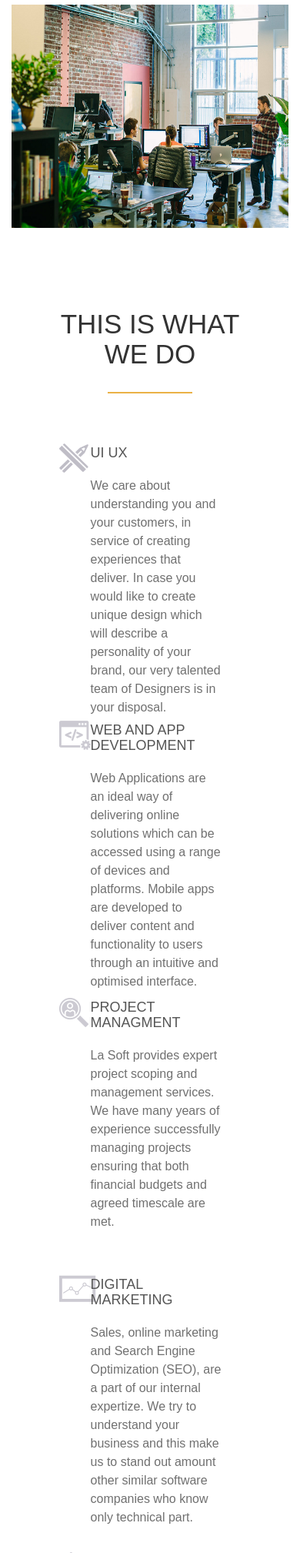
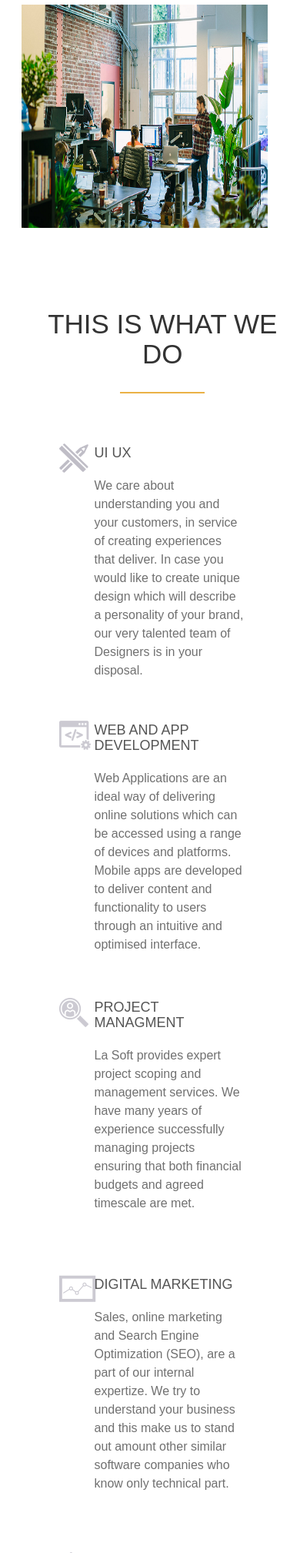
Before and after one commit to aktinijal/lasoft, a PHP site: page / in a window 390 px wide. Shown: the part 2331-4348 px from the top of the page at 77% size. Run offline with PHP 8.4, Linux system fonts and the light colour scheme; some web fonts are replaced.

Commit message:
ending of adapting layout index.html

```diff
--- a/css/style.css
+++ b/css/style.css
@@ -631,21 +634,41 @@ cursor: pointer;
     }
 
 
-    /**********SRVICES.html*******/
+    /***SRVICES.html***/
     #what-we-do{
     margin-top: 80px;
     }
 }
 
 @media (max-width: 575px) {
+    #about .about-img img{
+        width: 400px;
+    }
 
     #clients .clients-mature img{
-        width: 280px;
+        width: 260px;
+    }
+
+    .bootstrap-form{
+        width: 300px;
+        margin: 0 auto;
+    }
+    .bootstrap-form input[type="text"],
+    .bootstrap-form input[type="email"],
+    .bootstrap-form textarea,
+    .form-button {
+        width: 300px;
+        height: 35px;
+    }
+    .form-button {
+        letter-spacing: 0.25em;
     }
 }
 
 @media (max-width: 480px) {
-
+    #about .about-img img{
+        width: 350px;
+    }
     .servicses-item{
         height: 330px;
         margin-bottom: 10px;
@@ -653,6 +676,9 @@ cursor: pointer;
 }
 
 @media (max-width: 390px) {
+    #about .about-img img{
+        width: 320px;
+    }
     .servicses-item{
         height: 350px;
         margin-bottom: 10px;
--- a/home.html
+++ b/home.html
@@ -153,7 +153,7 @@
 
         <div id="services">
             <div class="row">
-                <div class="col-md-10 col-md-offset-1 col-sm-10 col-sm-offset-1 col-xs-10 col-xs-offset-1">
+                <div class="col-md-10 col-md-offset-1 col-sm-10 col-sm-offset-1 col-xs-11 col-xs-offset-1">
                     <h1 class="title">This is what we do</h1>
                     <div class="line"></div>
                     <div class="row">
@@ -455,10 +455,10 @@
 
 
             <div id="clients">
+              <h1 class="title">our clients</h1>
                 <div class="row">
-                    <div class="col-lg-10 col-lg-offset-1 col-md-10 col-md-offset-1 col-sm-10 col-sm-offset-1 col-xs-10 col-xs-offset-1">
+                    <div class="col-lg-10 col-lg-offset-1 col-md-10 col-md-offset-2 col-sm-10 col-sm-offset-2 col-xs-10 col-xs-offset-1">
 
-                <h1 class="title">our clients</h1>
                         <div class="row">
                             <div class="none-margin-l img-wrapper col-lg-2 col-md-1 col-sm-10 col-sm-offset-1">
                                 <img src="img/clients-2.png" alt="">
@@ -482,12 +482,14 @@
 
 
             <div id="team">
-                <div class="container">
+                <div class="row">
+                  <div class="col-lg-12">
                     <h1 class="title">we are really worth your trust! </h1>
                     <h3>We have 96% succefully done projects at Upwork. We are convinced that all this become possible <br> because of out friendly and professional team</h3>
                     <div class="container">
                         <a href="#" class="team-btn" data-toggle="modal" data-target="#myModal-form">HIRE US</a></div>
                 </div>
+            </div>
             </div>
             <!--end of #team-->
 
```
Also changed, not shown: other parts of css/style.css (+26 -20 lines).
